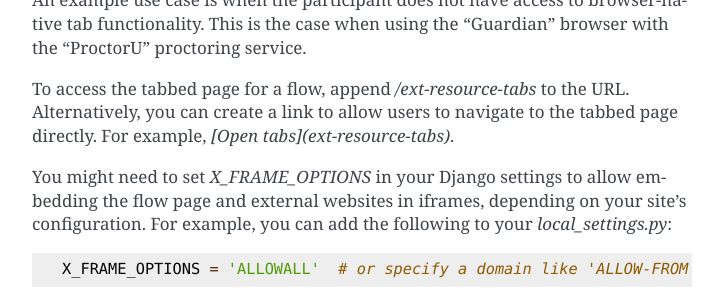
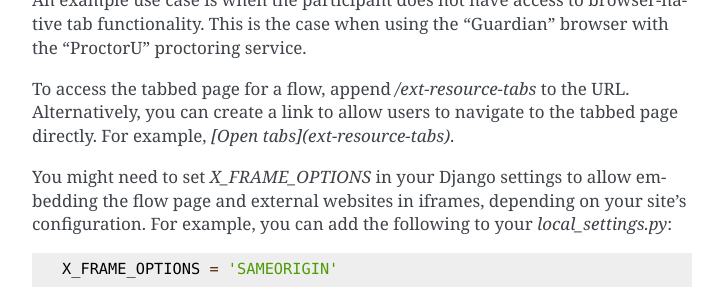
Before and after one commit to inducer/relate, a Sphinx documentation site: the page built from doc/flow.rst, in a window 1280 px wide and 900 px high, scrolled down 6372 px, cut to the strip 0-300 px from the top of the window. Shown: the whole strip, without its empty margins (388-1111 px from the left). Built offline with Sphinx 7.4.7, drawn with Linux system fonts in a browser that asks for light colours.

Commit message:
Doc fix: X_FRAME_OPTIONS for ext resources

```diff
--- a/doc/flow.rst
+++ b/doc/flow.rst
@@ -323,7 +323,7 @@ For example, you can add the following to your `local_settings.py`:
 
 .. code-block:: python
 
-    X_FRAME_OPTIONS = 'ALLOWALL'  # or specify a domain like 'ALLOW-FROM https://www.yourwebsite.com'
+    X_FRAME_OPTIONS = 'SAMEORIGIN'
 
 
 .. autoclass:: TabDesc
```
